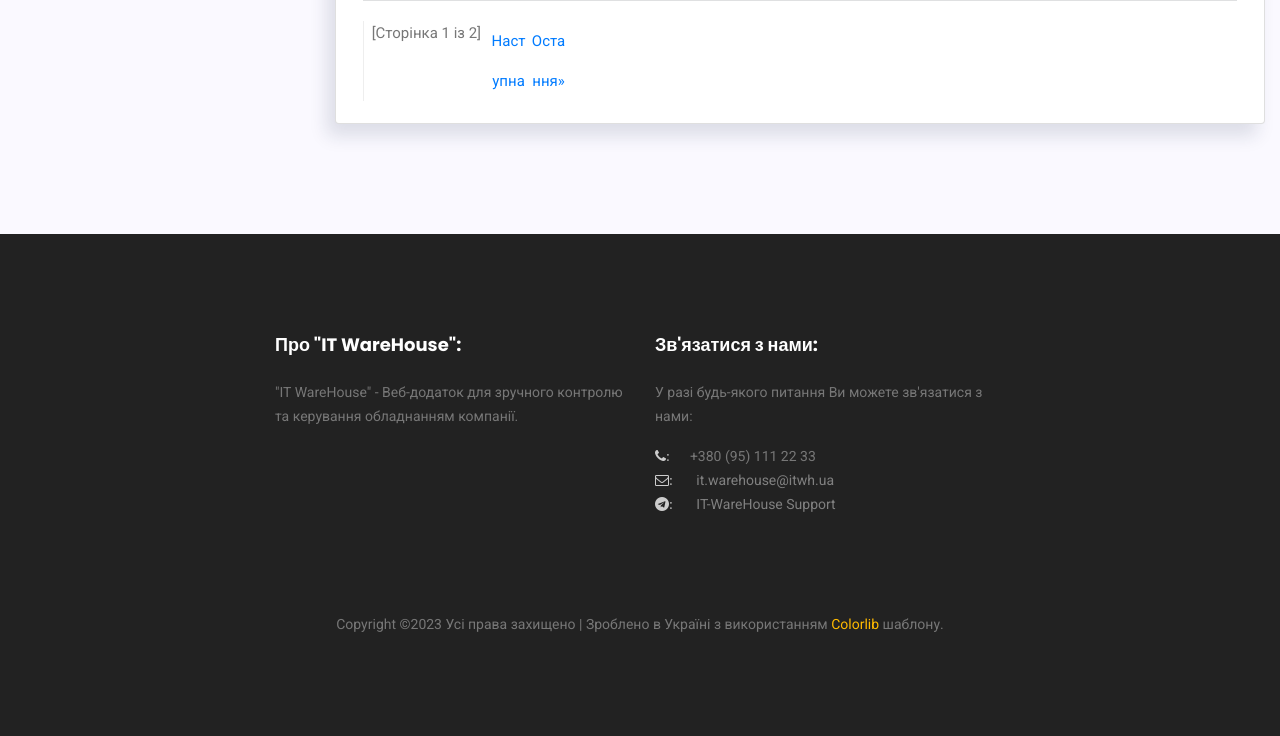
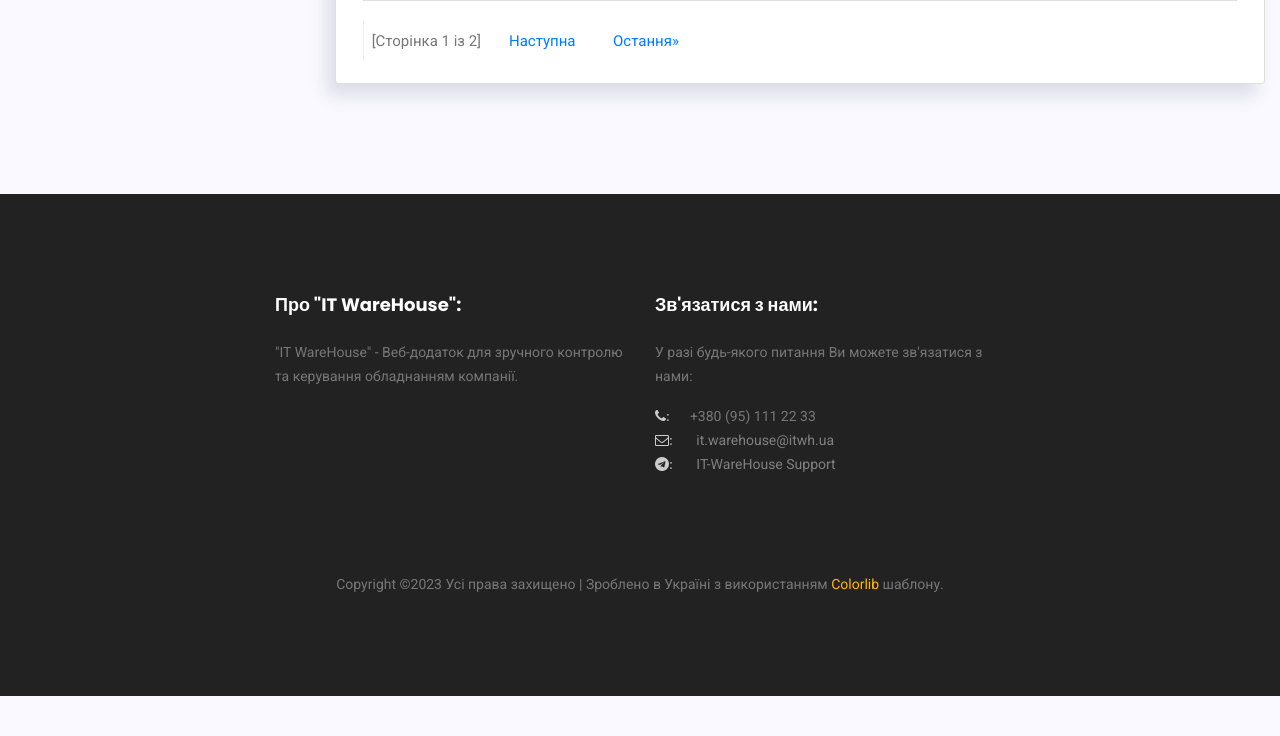
Before and after one commit to DPrakhin/IT_WH_New, a Django app: page /employees/list in a window 1280 px wide. Shown: the part 862-1598 px from the top of the page. After the commit the page ends 1558 px from the top, so only its background shows below. Run offline with Django 4.2, Linux system fonts and the light colour scheme; a user stored in the database is signed in; data comes from the database, SQL or seed files in the repository; both versions use the stored data as it was after the commit; some libraries are stand-ins or nearby versions.

Commit message:
01-June-2023: Small Update

```diff
--- a/templates/employees/list.html
+++ b/templates/employees/list.html
@@ -125,10 +125,13 @@
                                         {% endfor %}
                                         </tbody>
                                     </table>
-                                        <div class="pagination" style="margin-top: 20px; width: auto;">
+                                        <div class="pagination" style="margin-top: 20px;">
+                                            <span>
                                                 {% if employee_list.has_previous %}
-                                                    <a href="?page=1" class="pag-link">&laquo;Перша</a>
-                                                    <a href="?page={{ employee_list.previous_page_number }}" class="pag-link">Попередня</a>
+                                                    <a href="?page=1" style="width: 100px;">&laquo;Перша</a>
+                                                    <a href="?page={{ employee_list.previous_page_number }}" style="width: 100px;">
+                                                        Попередня
+                                                    </a>
                                                 {% endif %}
 
                                                 <span class="current">
@@ -138,13 +141,14 @@
                                                 </span>
 
                                                 {% if employee_list.has_next %}
-                                                    <a href="?page={{ employee_list.next_page_number }}">
+                                                    <a href="?page={{ employee_list.next_page_number }}" style="width: 100px;">
                                                         Наступна
                                                     </a>
-                                                    <a href="?page={{ employee_list.paginator.num_pages }}" class="pag-link">
+                                                    <a href="?page={{ employee_list.paginator.num_pages }}" style="width: 100px;">
                                                         Остання&raquo;
                                                     </a>
                                                 {% endif %}
+                                            </span>
                                         </div>
                                     {% else %}
                                     <h3 style="color: darkred; text-align: center;">
```
Also changed, not shown: db.sqlite3.
